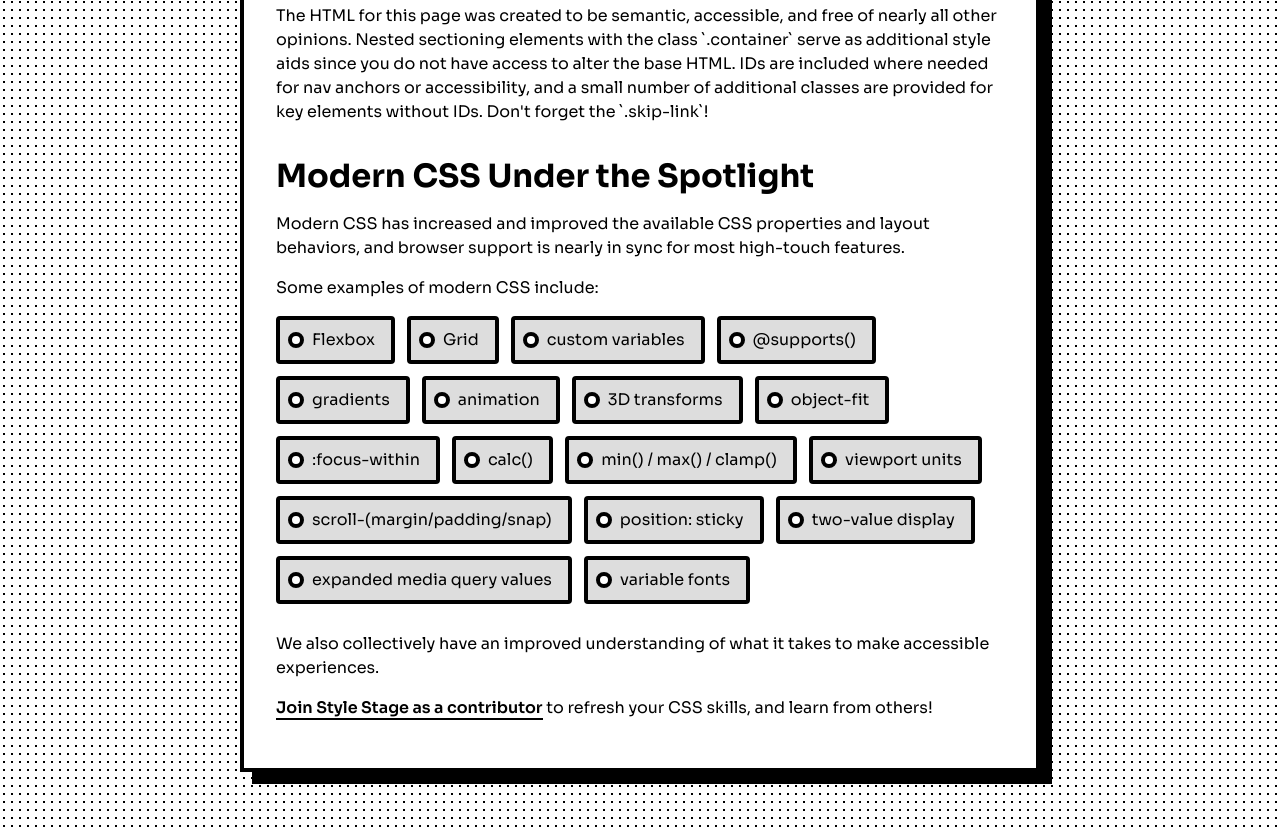
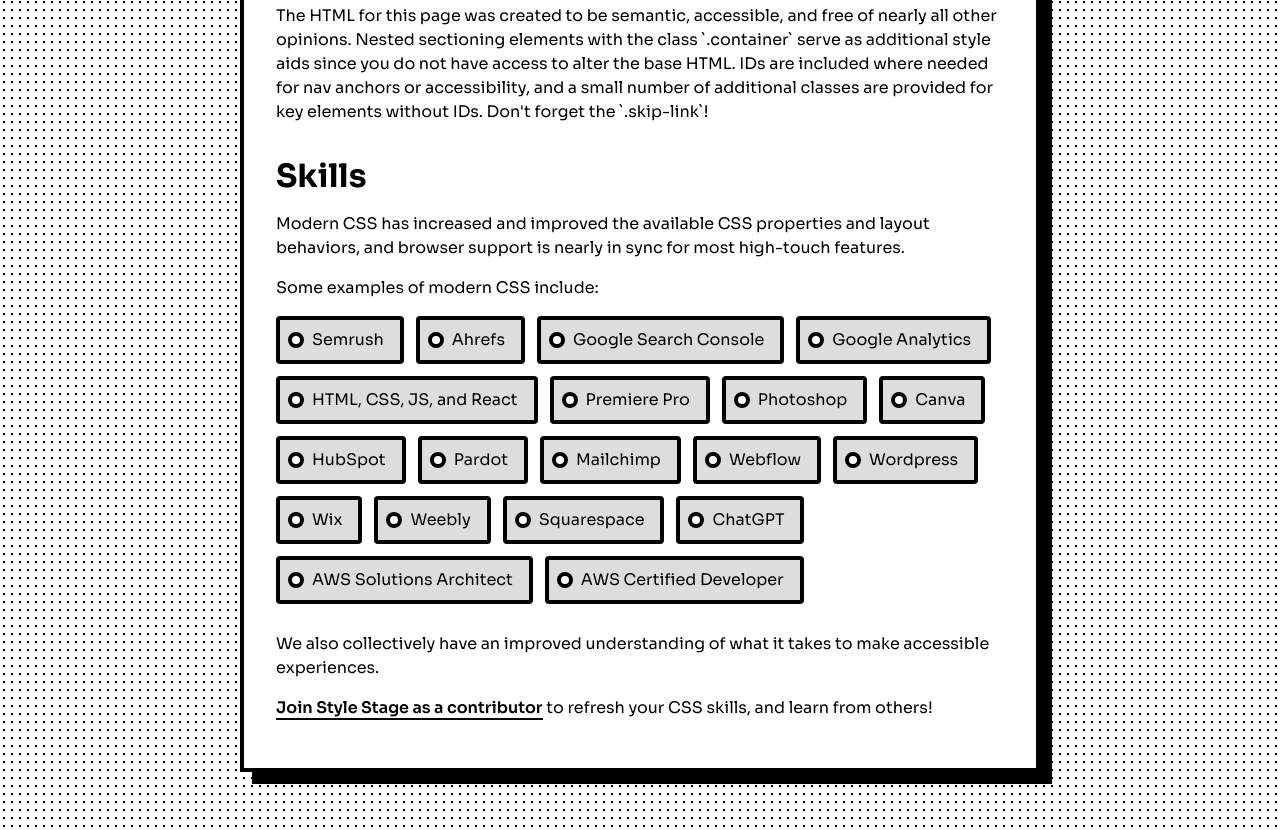
Before and after one commit to cfruci/cfruci.github.io, a plain HTML site: page index.html in a window 1280 px wide. Shown: the part 810-1640 px from the top of the page. Drawn offline with Linux system fonts and the light colour scheme.

Commit message:
HTML updates

```diff
--- a/index.html
+++ b/index.html
@@ -14,7 +14,7 @@
 				<h1>Chris Fruci</h1>
 				<h2>Marketing | Music | Parenting</h2>
 				<p>
-					Following me on <a href="https://www.linkedin.com/in/christopherfruci/">LinkedIn</a> and
+					Follow me on <a href="https://www.linkedin.com/in/christopherfruci/">LinkedIn</a> and
 					<a href="https://x.com/c_fruci">X</a>
 				</p>
 				<!-- <a href="https://github.com/5t3ph/stylestage" class="link-github"
@@ -71,30 +71,32 @@
 						</p>
 					</section>
 					<section class="container">
-						<h2>Modern CSS Under the Spotlight</h2>
+						<h2>Skills</h2>
 						<p>
 							Modern CSS has increased and improved the available CSS properties and layout behaviors, and browser
 							support is nearly in sync for most high-touch features.
 						</p>
 						<p>Some examples of modern CSS include:</p>
 						<ul>
-							<li>Flexbox</li>
-							<li>Grid</li>
-							<li>custom variables</li>
-							<li>@supports()</li>
-							<li>gradients</li>
-							<li>animation</li>
-							<li>3D transforms</li>
-							<li>object-fit</li>
-							<li>:focus-within</li>
-							<li>calc()</li>
-							<li>min() / max() / clamp()</li>
-							<li>viewport units</li>
-							<li>scroll-(margin/padding/snap)</li>
-							<li>position: sticky</li>
-							<li>two-value display</li>
-							<li>expanded media query values</li>
-							<li>variable fonts</li>
+							<li>Semrush</li>
+							<li>Ahrefs</li>
+							<li>Google Search Console</li>
+							<li>Google Analytics</li>
+							<li>HTML, CSS, JS, and React</li>
+							<li>Premiere Pro</li>
+							<li>Photoshop</li>
+							<li>Canva</li>
+							<li>HubSpot</li>
+							<li>Pardot</li>
+							<li>Mailchimp</li>
+							<li>Webflow</li>
+							<li>Wordpress</li>
+							<li>Wix</li>
+							<li>Weebly</li>
+							<li>Squarespace</li>
+							<li>ChatGPT</li>
+							<li>AWS Solutions Architect</li>
+							<li>AWS Certified Developer</li>
 						</ul>
 						<p>We also collectively have an improved understanding of what it takes to make accessible experiences.</p>
 						<p>
@@ -175,7 +177,7 @@
 				</article>
 			</div>
 		</main>
-		<aside class="profile" aria-labelledby="profile-title">
+		<!-- <aside class="profile" aria-labelledby="profile-title">
 			<div class="container">
 				<h4 id="profile-title">Currently Staged Style</h4>
 				<ul>
@@ -190,10 +192,10 @@
 				</ul>
 				<a href="/styles/css/main-stage.css">View Stylesheet</a>
 			</div>
-		</aside>
+		</aside> -->
 		<aside id="styles">
 			<div class="container">
-				<h2>Featured Styles</h2>
+				<h2>Featured Posts</h2>
 				<ul class="features">
 					<li>
 						<span>
```
